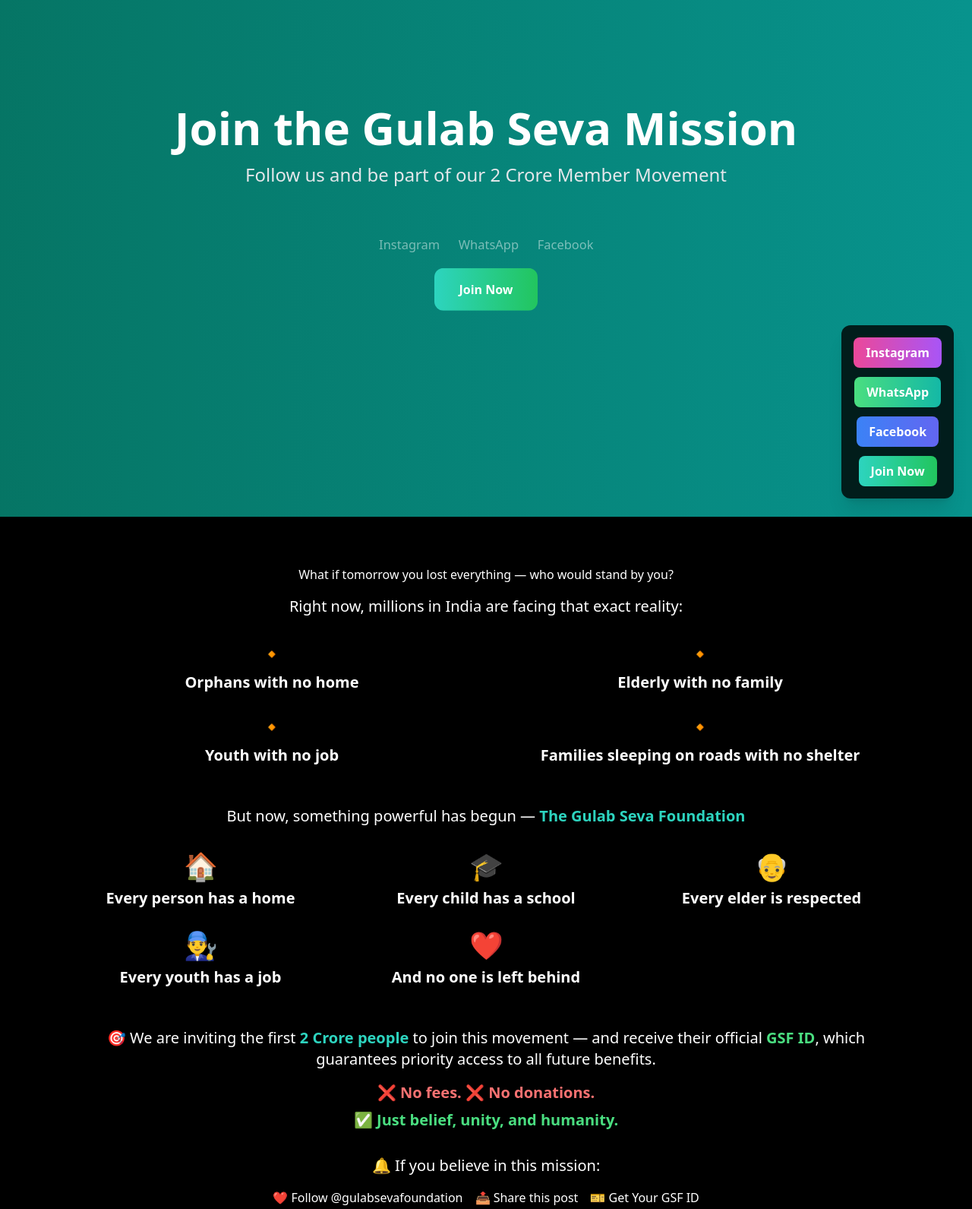
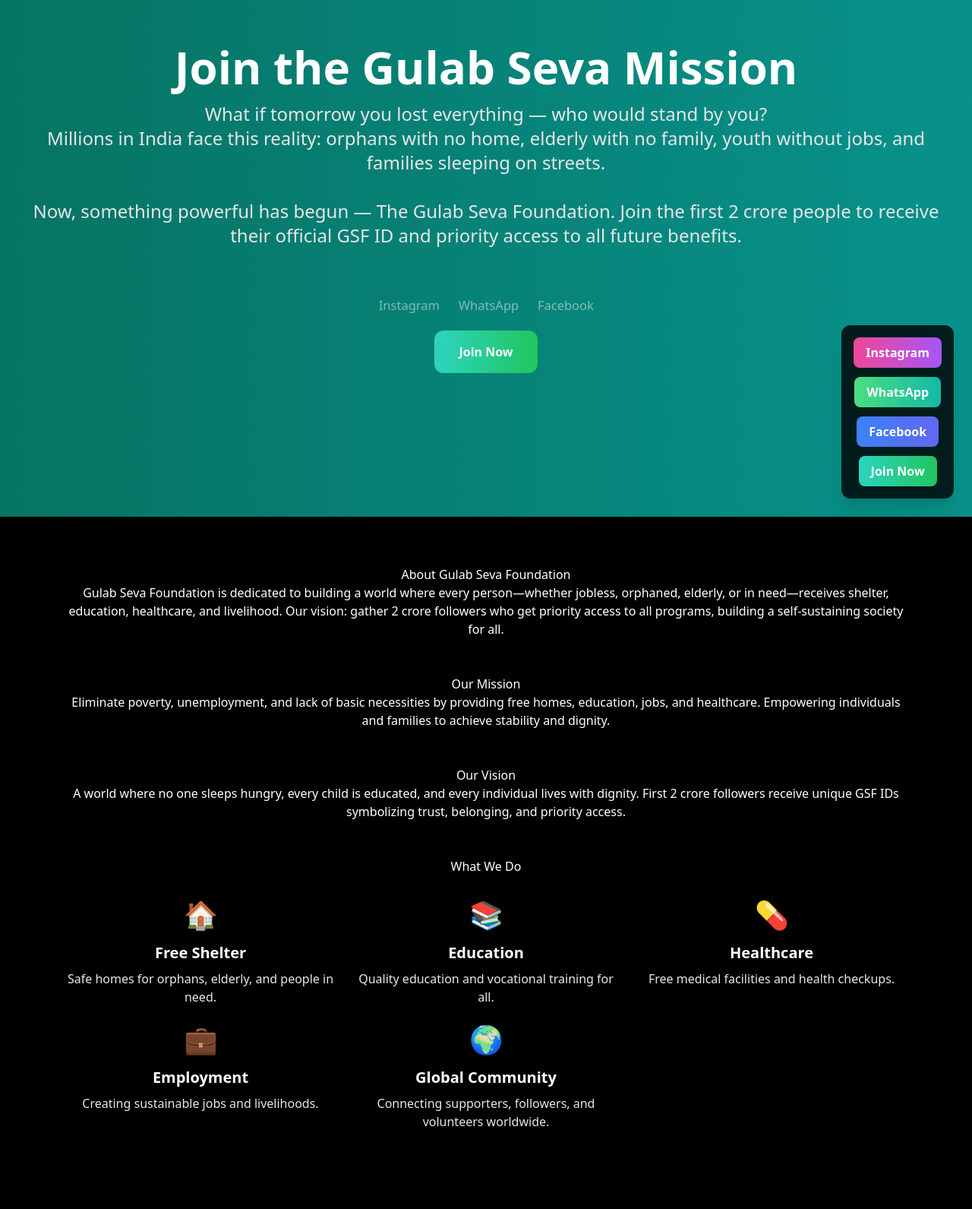
Before and after one commit to innoinx-code/Gulabsevafoundation, a plain HTML site: page index.html in a window 1280 px wide. Shown: the part 120-1711 px from the top of the page at 76% size. Drawn offline with nearby package versions, Linux system fonts and the light colour scheme.

Commit message:
Update index.html

```diff
--- a/index.html
+++ b/index.html
@@ -12,30 +12,48 @@
 <link href="https://unpkg.com/aos@2.3.1/dist/aos.css" rel="stylesheet">
 <script src="https://unpkg.com/aos@2.3.1/dist/aos.js"></script>
 
-<!-- Particles.js CDN -->
+<!-- Particle.js CDN -->
 <script src="https://cdn.jsdelivr.net/npm/particles.js"></script>
 
 <style>
-/* Glass cards and gradient buttons */
-.social-btn { @apply px-6 py-3 rounded-xl text-white font-bold text-lg hover:scale-105 hover:shadow-xl transition transform flex justify-center items-center; }
+/* Social buttons with glow */
+.social-btn {
+  @apply px-8 py-4 rounded-xl text-white font-bold text-lg hover:scale-105 hover:shadow-xl transition transform flex justify-center items-center;
+}
 .social-btn:hover { box-shadow: 0 0 20px rgba(0,255,200,0.6), 0 0 40px rgba(0,200,255,0.4); }
 
-.mission-item { @apply mb-3 p-6 rounded-xl bg-black/50 backdrop-blur-md shadow-lg transition transform cursor-default; }
+/* Pulse animations for buttons */
+@keyframes pulse1 {0%,100%{transform:scale(1);opacity:0.3}50%{transform:scale(1.05);opacity:0.6}}
+.animate-pulse-slow { animation: pulse1 8s ease-in-out infinite; }
+
+/* Glassmorphism cards for mission */
+.mission-item {
+  @apply mb-3 p-6 rounded-xl bg-black/50 backdrop-blur-md shadow-lg transition transform cursor-default;
+}
 .mission-item:hover { @apply scale-105; }
 
+/* Section titles & text */
 .section-title { @apply text-3xl md:text-4xl font-bold mb-4 bg-clip-text text-transparent bg-gradient-to-r from-teal-400 to-green-500; }
 .section-text { @apply text-lg md:text-xl text-gray-300 mb-6; }
 
+/* Modal backdrop & content */
 #formModal { backdrop-filter: blur(6px); }
 
-.hero-bg { background: linear-gradient(270deg, #0AB6BC, #045C43, #021B23); background-size: 600% 600%; animation: gradientShift 25s ease infinite; }
-@keyframes gradientShift {0%{background-position:0% 50%;}50%{background-position:100% 50%;}100%{background-position:0% 50%;}}
+/* Animated hero gradient */
+@keyframes gradientShift {
+  0%{background-position:0% 50%;}
+  50%{background-position:100% 50%;}
+  100%{background-position:0% 50%;}
+}
+.hero-bg {
+  background: linear-gradient(270deg, #0AB6BC, #045C43, #021B23);
+  background-size: 600% 600%;
+  animation: gradientShift 25s ease infinite;
+}
 
+/* Floating bar animation */
 @keyframes fadeIn {0% { opacity:0; transform:translateY(20px);} 100% {opacity:1; transform:translateY(0);}}
 .animate-fade-in { animation: fadeIn 1s forwards; }
-
-@keyframes pulse1 {0%,100%{transform:scale(1);opacity:0.3}50%{transform:scale(1.05);opacity:0.6}}
-.animate-pulse-slow { animation: pulse1 8s ease-in-out infinite; }
 </style>
 </head>
 
@@ -67,7 +85,13 @@
 <section class="h-screen flex flex-col justify-center items-center text-center px-6 relative overflow-hidden hero-bg">
   <div id="particles-js" class="absolute inset-0 -z-20"></div>
   <h1 class="text-4xl md:text-6xl font-bold mb-4" data-aos="fade-up">Join the Gulab Seva Mission</h1>
-  <p class="text-lg md:text-2xl mb-8 text-gray-200" data-aos="fade-up" data-aos-delay="200">Follow us and be part of our 2 Crore Member Movement</p>
+  <p class="text-lg md:text-2xl mb-8 text-gray-200" data-aos="fade-up" data-aos-delay="200">
+    What if tomorrow you lost everything — who would stand by you?<br>
+    Millions in India face this reality: orphans with no home, elderly with no family, youth without jobs, and families sleeping on streets.
+  </p>
+  <p class="text-lg md:text-2xl mb-8 text-gray-200" data-aos="fade-up" data-aos-delay="300">
+    Now, something powerful has begun — The Gulab Seva Foundation. Join the first 2 crore people to receive their official GSF ID and priority access to all future benefits.
+  </p>
   <div class="flex flex-col md:flex-row gap-6 justify-center items-center mt-8 relative animate-pulse-slow" data-aos="zoom-in" data-aos-delay="400">
     <a href="https://instagram.com/gulabsevafoundation" target="_blank" class="social-btn">Instagram</a>
     <a href="https://whatsapp.com/channel/0029VbAqhEcHgZWdrnsEjy0C" target="_blank" class="social-btn">WhatsApp</a>
@@ -80,43 +104,55 @@
   </div>
 </section>
 
-<!-- Mission / Emotional Content Section -->
+<!-- About / Mission / Vision / What We Do Sections -->
 <section class="py-16 px-6 max-w-6xl mx-auto text-center">
-  <h2 class="section-title" data-aos="fade-up">What if tomorrow you lost everything — who would stand by you?</h2>
-  <p class="section-text mt-4 text-lg md:text-xl" data-aos="fade-up" data-aos-delay="100">
-    Right now, millions in India are facing that exact reality:
-  </p>
-  <div class="grid grid-cols-1 md:grid-cols-2 gap-6 mt-8">
-    <div class="mission-item" data-aos="fade-up" data-aos-delay="200"><div class="text-2xl mb-2">🔸</div><h3 class="text-xl font-bold mb-1">Orphans with no home</h3></div>
-    <div class="mission-item" data-aos="fade-up" data-aos-delay="300"><div class="text-2xl mb-2">🔸</div><h3 class="text-xl font-bold mb-1">Elderly with no family</h3></div>
-    <div class="mission-item" data-aos="fade-up" data-aos-delay="400"><div class="text-2xl mb-2">🔸</div><h3 class="text-xl font-bold mb-1">Youth with no job</h3></div>
-    <div class="mission-item" data-aos="fade-up" data-aos-delay="500"><div class="text-2xl mb-2">🔸</div><h3 class="text-xl font-bold mb-1">Families sleeping on roads with no shelter</h3></div>
-  </div>
 
-  <p class="section-text mt-12 text-lg md:text-xl" data-aos="fade-up" data-aos-delay="600">
-    But now, something powerful has begun — <span class="font-bold text-teal-400">The Gulab Seva Foundation</span>
+  <!-- About -->
+  <h2 class="section-title" data-aos="fade-right">About Gulab Seva Foundation</h2>
+  <p class="section-text" data-aos="fade-left" data-aos-delay="100">
+    Gulab Seva Foundation is dedicated to building a world where every person—whether jobless, orphaned, elderly, or in need—receives shelter, education, healthcare, and livelihood. Our vision: gather 2 crore followers who get priority access to all programs, building a self-sustaining society for all.
   </p>
 
-  <div class="grid grid-cols-1 md:grid-cols-2 lg:grid-cols-3 gap-6 mt-8">
-    <div class="mission-item" data-aos="fade-up" data-aos-delay="700"><div class="text-4xl mb-2">🏠</div><h3 class="text-xl font-bold mb-1">Every person has a home</h3></div>
-    <div class="mission-item" data-aos="fade-up" data-aos-delay="800"><div class="text-4xl mb-2">🎓</div><h3 class="text-xl font-bold mb-1">Every child has a school</h3></div>
-    <div class="mission-item" data-aos="fade-up" data-aos-delay="900"><div class="text-4xl mb-2">👴</div><h3 class="text-xl font-bold mb-1">Every elder is respected</h3></div>
-    <div class="mission-item" data-aos="fade-up" data-aos-delay="1000"><div class="text-4xl mb-2">👨‍🔧</div><h3 class="text-xl font-bold mb-1">Every youth has a job</h3></div>
-    <div class="mission-item" data-aos="fade-up" data-aos-delay="1100"><div class="text-4xl mb-2">❤️</div><h3 class="text-xl font-bold mb-1">And no one is left behind</h3></div>
-  </div>
-
-  <p class="section-text mt-12 text-lg md:text-xl" data-aos="fade-up" data-aos-delay="1200">
-    🎯 We are inviting the first <span class="font-bold text-teal-400">2 Crore people</span> to join this movement — and receive their official <span class="font-bold text-green-400">GSF ID</span>, which guarantees priority access to all future benefits.
+  <!-- Mission -->
+  <h2 class="section-title mt-12" data-aos="fade-right" data-aos-delay="200">Our Mission</h2>
+  <p class="section-text" data-aos="fade-left" data-aos-delay="300">
+    Eliminate poverty, unemployment, and lack of basic necessities by providing free homes, education, jobs, and healthcare. Empowering individuals and families to achieve stability and dignity.
   </p>
 
-  <p class="section-text mt-4 text-lg md:text-xl text-red-400 font-bold" data-aos="fade-up" data-aos-delay="1300">❌ No fees. ❌ No donations.</p>
-  <p class="section-text mt-2 text-lg md:text-xl text-green-400 font-bold" data-aos="fade-up" data-aos-delay="1400">✅ Just belief, unity, and humanity.</p>
+  <!-- Vision -->
+  <h2 class="section-title mt-12" data-aos="fade-right" data-aos-delay="400">Our Vision</h2>
+  <p class="section-text" data-aos="fade-left" data-aos-delay="500">
+    A world where no one sleeps hungry, every child is educated, and every individual lives with dignity. First 2 crore followers receive unique GSF IDs symbolizing trust, belonging, and priority access.
+  </p>
 
-  <p class="section-text mt-8 text-lg md:text-xl" data-aos="fade-up" data-aos-delay="1500">🔔 If you believe in this mission:</p>
-  <div class="flex flex-col md:flex-row gap-4 justify-center items-center mt-4" data-aos="fade-up" data-aos-delay="1600">
-    <a href="https://instagram.com/gulabsevafoundation" target="_blank" class="social-btn">❤️ Follow @gulabsevafoundation</a>
-    <a href="https://whatsapp.com/channel/0029VbAqhEcHgZWdrnsEjy0C" target="_blank" class="social-btn">📤 Share this post</a>
-    <button id="openFormBtn2" class="social-btn">🎫 Get Your GSF ID</button>
+  <!-- What We Do -->
+  <h2 class="section-title mt-12" data-aos="fade-right" data-aos-delay="600">What We Do</h2>
+  <div class="grid grid-cols-1 md:grid-cols-2 lg:grid-cols-3 gap-6 mt-8">
+    <div class="mission-item" data-aos="fade-up" data-aos-delay="100">
+      <div class="text-teal-400 text-4xl mb-4">🏠</div>
+      <h3 class="text-xl font-bold mb-2">Free Shelter</h3>
+      <p class="text-gray-200">Safe homes for orphans, elderly, and people in need.</p>
+    </div>
+    <div class="mission-item" data-aos="fade-up" data-aos-delay="200">
+      <div class="text-green-400 text-4xl mb-4">📚</div>
+      <h3 class="text-xl font-bold mb-2">Education</h3>
+      <p class="text-gray-200">Quality education and vocational training for all.</p>
+    </div>
+    <div class="mission-item" data-aos="fade-up" data-aos-delay="300">
+      <div class="text-blue-400 text-4xl mb-4">💊</div>
+      <h3 class="text-xl font-bold mb-2">Healthcare</h3>
+      <p class="text-gray-200">Free medical facilities and health checkups.</p>
+    </div>
+    <div class="mission-item" data-aos="fade-up" data-aos-delay="400">
+      <div class="text-purple-400 text-4xl mb-4">💼</div>
+      <h3 class="text-xl font-bold mb-2">Employment</h3>
+      <p class="text-gray-200">Creating sustainable jobs and livelihoods.</p>
+    </div>
+    <div class="mission-item" data-aos="fade-up" data-aos-delay="500">
+      <div class="text-pink-400 text-4xl mb-4">🌍</div>
+      <h3 class="text-xl font-bold mb-2">Global Community</h3>
+      <p class="text-gray-200">Connecting supporters, followers, and volunteers worldwide.</p>
+    </div>
   </div>
 </section>
 
@@ -125,6 +161,7 @@
   <div class="bg-black/90 rounded-xl max-w-3xl w-full p-6 relative text-white shadow-2xl">
     <button id="closeFormBtn" class="absolute top-4 right-4 text-white text-2xl font-bold">&times;</button>
     <h2 class="text-2xl font-bold mb-4">Join Gulab Seva Foundation</h2>
+    <p class="mb-4">Fill the form below to register and receive priority access.</p>
     <iframe src="https://docs.google.com/forms/d/e/1FAIpQLSeebYaMijDqqldG-UT1QiZq668VAK9w-Ck4uh_U0o1MjWpMgA/viewform?embedded=true" width="100%" height="700" frameborder="0" marginheight="0" marginwidth="0">Loading…</iframe>
   </div>
 </div>
@@ -143,53 +180,47 @@
 </footer>
 
 <script>
+// Initialize AOS
+document.addEventListener('DOMContentLoaded', () => { AOS.init({ duration: 1000, once: true, offset: 100 }); });
+
 // Open / Close Modal
 const openBtn = document.getElementById('openFormBtn');
-const openBtn2 = document.getElementById('openFormBtn2');
 const closeBtn = document.getElementById('closeFormBtn');
 const modal = document.getElementById('formModal');
 openBtn.addEventListener('click', () => modal.classList.remove('hidden'));
-openBtn2.addEventListener('click', () => modal.classList.remove('hidden'));
 closeBtn.addEventListener('click', () => modal.classList.add('hidden'));
-window.addEventListener('click', (e) => { if (e.target === modal) modal.classList.add('hidden'); });
+modal.addEventListener('click', (e) => { if(e.target===modal) modal.classList.add('hidden'); });
 
-// Mobile Menu Toggle
+// Navbar Mobile Menu
 const mobileMenuBtn = document.getElementById('mobileMenuBtn');
 const mobileMenu = document.getElementById('mobileMenu');
 mobileMenuBtn.addEventListener('click', () => mobileMenu.classList.toggle('hidden'));
 
-// Mobile Join Button
+// Navbar Join Buttons
+const navJoinBtn = document.getElementById('navJoinBtn');
 const mobileJoinBtn = document.getElementById('mobileJoinBtn');
+navJoinBtn.addEventListener('click', () => modal.classList.remove('hidden'));
 mobileJoinBtn.addEventListener('click', () => modal.classList.remove('hidden'));
 
 // Floating Join Button
 const floatingJoinBtn = document.getElementById('floatingJoinBtn');
 floatingJoinBtn.addEventListener('click', () => modal.classList.remove('hidden'));
 
-// Show floating bar after scrolling 300px
-const floatingBar = document.getElementById('floatingBar');
-window.addEventListener('scroll', () => {
-  if (window.scrollY > 300) floatingBar.classList.add('opacity-100');
-  else floatingBar.classList.remove('opacity-100');
-});
+// Floating Bar Fade In
+window.addEventListener('load', () => { document.getElementById('floatingBar').classList.add('opacity-100'); });
 
-// Initialize AOS
-AOS.init({ duration: 1000, once: true });
-
-// Initialize Particles.js
+// Initialize Particles
 particlesJS('particles-js', {
-  particles: {
-    number: { value: 50, density: { enable: true, value_area: 800 } },
-    color: { value: "#0AB6BC" },
-    shape: { type: "circle" },
-    opacity: { value: 0.3 },
-    size: { value: 3, random: true },
-    line_linked: { enable: true, distance: 150, color: "#0AB6BC", opacity: 0.2, width: 1 },
-    move: { enable: true, speed: 1.5, direction: "none", random: true, straight: false }
+  "particles": { "number": { "value":40,"density":{"enable":true,"value_area":800} },
+    "color":{"value":"#0AB6BC"}, "shape":{"type":"circle"},
+    "opacity":{"value":0.3,"random":true}, "size":{"value":3,"random":true},
+    "line_linked":{"enable":true,"distance":150,"color":"#0AB6BC","opacity":0.2,"width":1},
+    "move":{"enable":true,"speed":1,"direction":"none","random":true,"straight":false,"out_mode":"out"}
   },
-  interactivity: { detect_on: "canvas", events: { onhover: { enable: true, mode: "repulse" }, onclick: { enable: true, mode: "push" } } },
-  retina_detect: true
+  "interactivity":{"detect_on":"canvas","events":{"onhover":{"enable":false},"onclick":{"enable":false},"resize":true}},
+  "retina_detect":true
 });
 </script>
+
 </body>
 </html>
```
